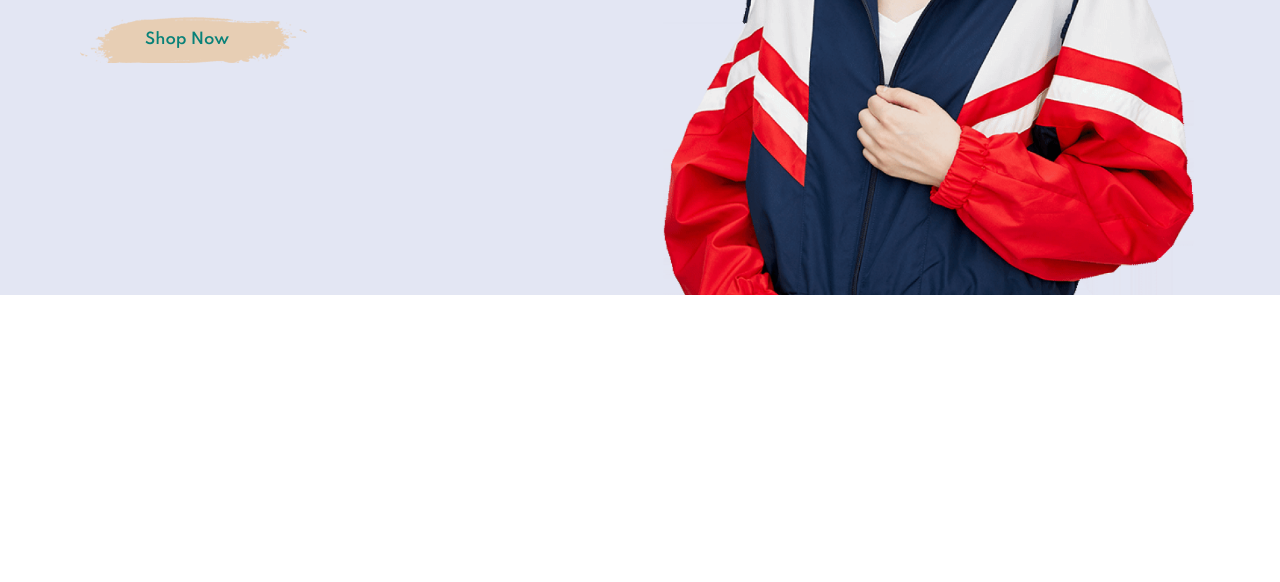
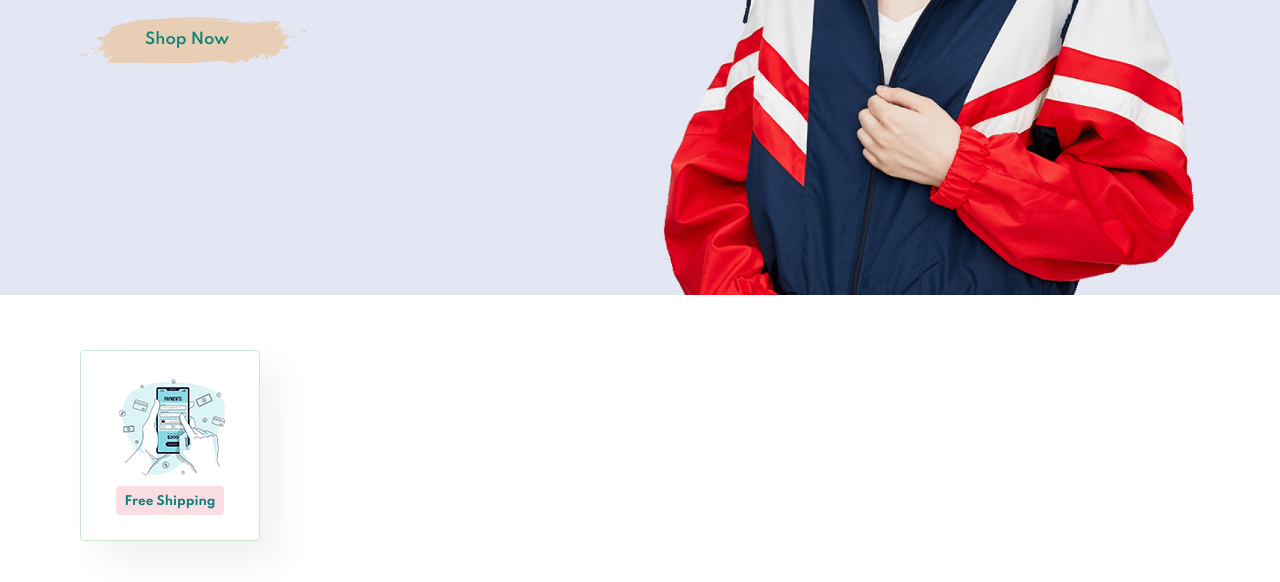
Before and after one commit to Vasanthvz/E-commerce-Website, a plain HTML site: page index.html in a window 1280 px wide. Shown: the part 494-1076 px from the top of the page. Before the commit the page ends 800 px from the top, so only its background shows below. Drawn offline with Linux system fonts and the light colour scheme.

Commit message:
modified:   index.html 	modified:   styles.css

```diff
--- a/index.html
+++ b/index.html
@@ -27,6 +27,13 @@
         <p>Save more with coupens & and upto 70% off!</p>
         <button>Shop Now</button>
     </section>
+    <!-- Features -->
+    <section id="feature" class="section-p1">
+        <div class="fe-box">
+            <img src="./img/features/f1.png" alt="">
+            <h6>Free Shipping</h6>
+        </div>
+    </section>
     <script src="./script.js"></script>
 </body>
 </html>
--- a/styles.css
+++ b/styles.css
@@ -141,3 +141,24 @@ body {
     font-weight: 600;
     font-size: 15px;
 }
+
+#feature .fe-box{
+    width: 180px;
+    text-align: center;
+    padding: 25px 15px;
+    border: 1px solid #cce7d0;
+    box-shadow: 20px 20px 34px rgba(0,0,0,0.06);
+    border-radius: 4px;
+    margin: 15px 0;
+}
+#feature .fe-box:hover{
+    box-shadow: 10px 10px 54px rgba(70,62,221,0.1);
+
+}
+#feature .fe-box h6{
+    padding: 9px 8px 6px 8px;
+    border-radius: 4px;
+    color: #088178;
+    background: #fddde4;
+    display: inline-block;
+}
```
